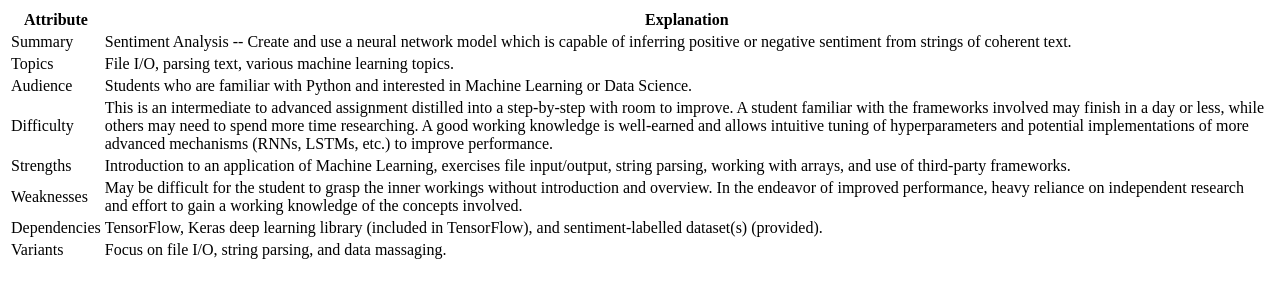
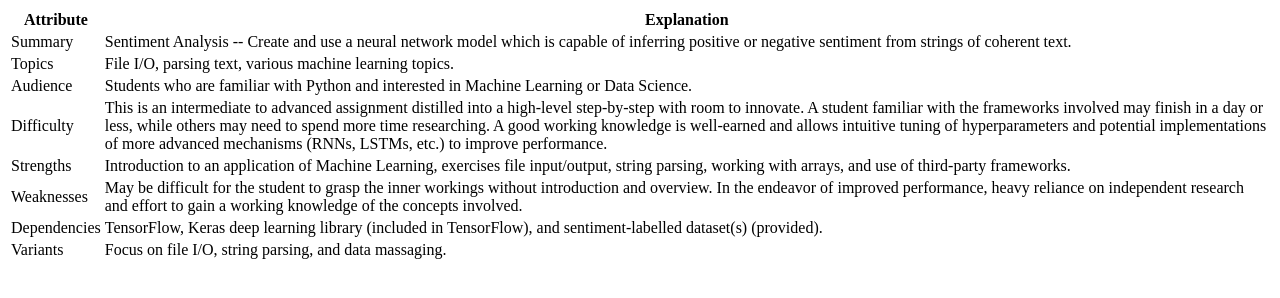
Before and after one commit to UHMC/nifty-sentiment-analysis, a plain HTML site: page Knight-SentimentAnalysis/index.html in a window 1280 px wide. Drawn offline with Linux system fonts and the light colour scheme.

Commit message:
Update assignment instructions and meta info

```diff
--- a/Knight-SentimentAnalysis/index.html
+++ b/Knight-SentimentAnalysis/index.html
@@ -38,7 +38,7 @@
                 Difficulty
             </td>
             <td>
-                This is an intermediate to advanced assignment distilled into a step-by-step with room to improve. A student familiar with the frameworks involved may finish in a day or less, while others may need to spend more time researching. A good working knowledge is well-earned and allows intuitive tuning of hyperparameters and potential implementations of more advanced mechanisms (RNNs, LSTMs, etc.) to improve performance.
+                This is an intermediate to advanced assignment distilled into a high-level step-by-step with room to innovate. A student familiar with the frameworks involved may finish in a day or less, while others may need to spend more time researching. A good working knowledge is well-earned and allows intuitive tuning of hyperparameters and potential implementations of more advanced mechanisms (RNNs, LSTMs, etc.) to improve performance.
             </td>
         </tr>
         <tr>
```
Also changed, not shown: 1 other file.
